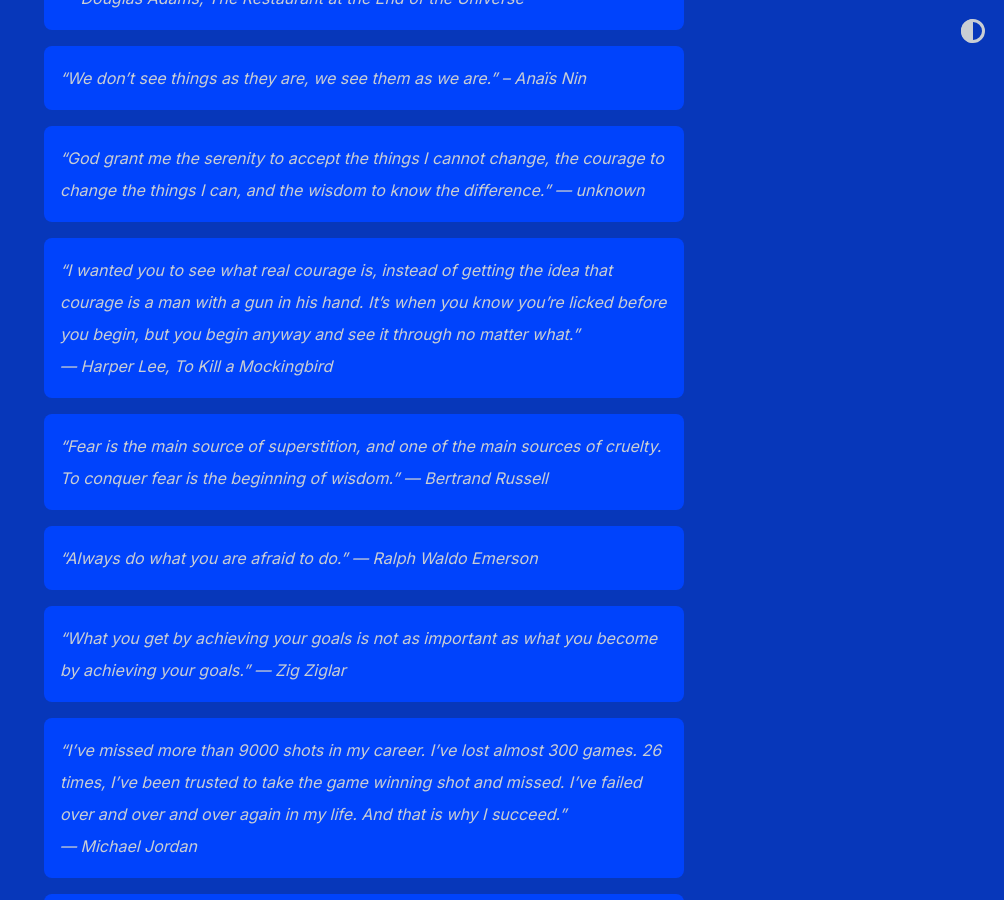
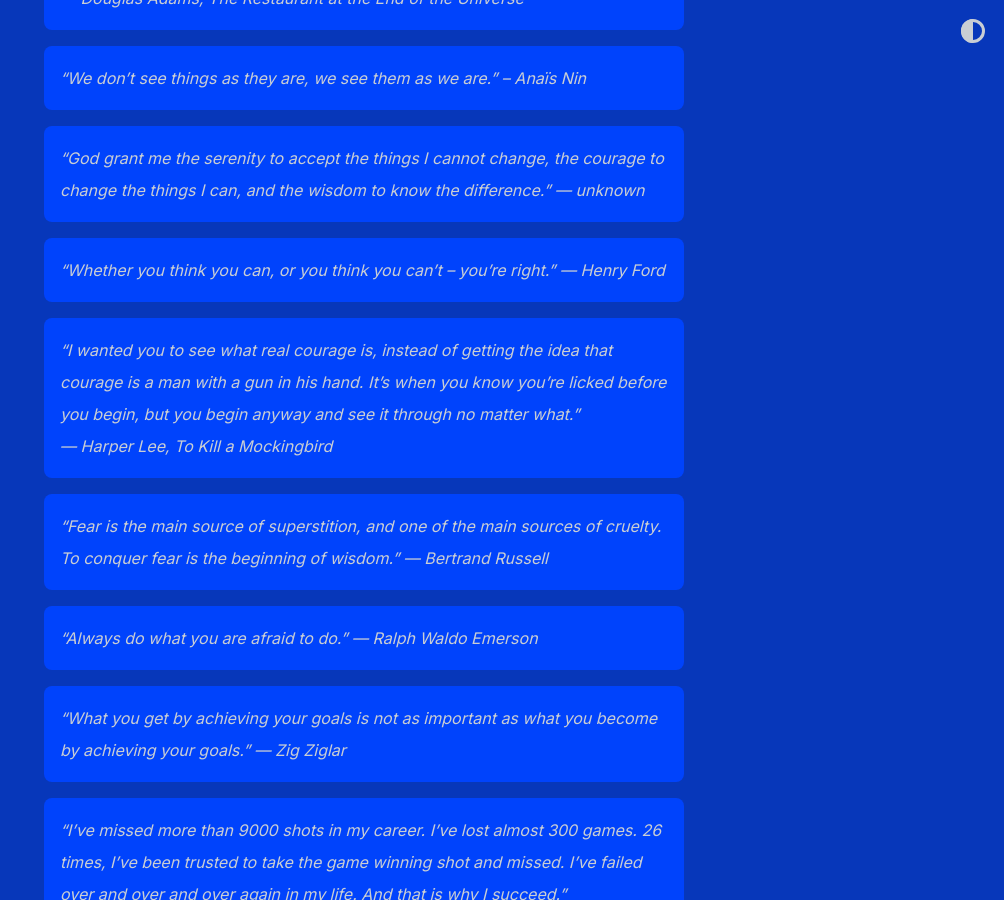
Before and after one commit to shihankanungo/shihankanungo.github.io, a Jekyll site: the page built from quotes.md, in a window 1280 px wide and 900 px high, scrolled down 796 px. Shown: the whole window, without its empty margins (276-1280 px from the left). Built offline with Jekyll 4.4.1, drawn with Linux system fonts in a browser that asks for light colours.

Commit message:
Update quotes.md

```diff
--- a/quotes.md
+++ b/quotes.md
@@ -17,6 +17,8 @@ title: Quotes
 > "We don't see things as they are, we see them as we are." -- Anaïs Nin
 
 > "God grant me the serenity to accept the things I cannot change, the courage to change the things I can, and the wisdom to know the difference." --- unknown
+
+> "Whether you think you can, or you think you can't -- you're right." --- Henry Ford
 
 > "I wanted you to see what real courage is, instead of getting the idea that courage is a man with a gun in his hand. It's when you know you're licked before you begin, but you begin anyway and see it through no matter what." <br> --- Harper Lee, <i>To Kill a Mockingbird</i>
 
```
